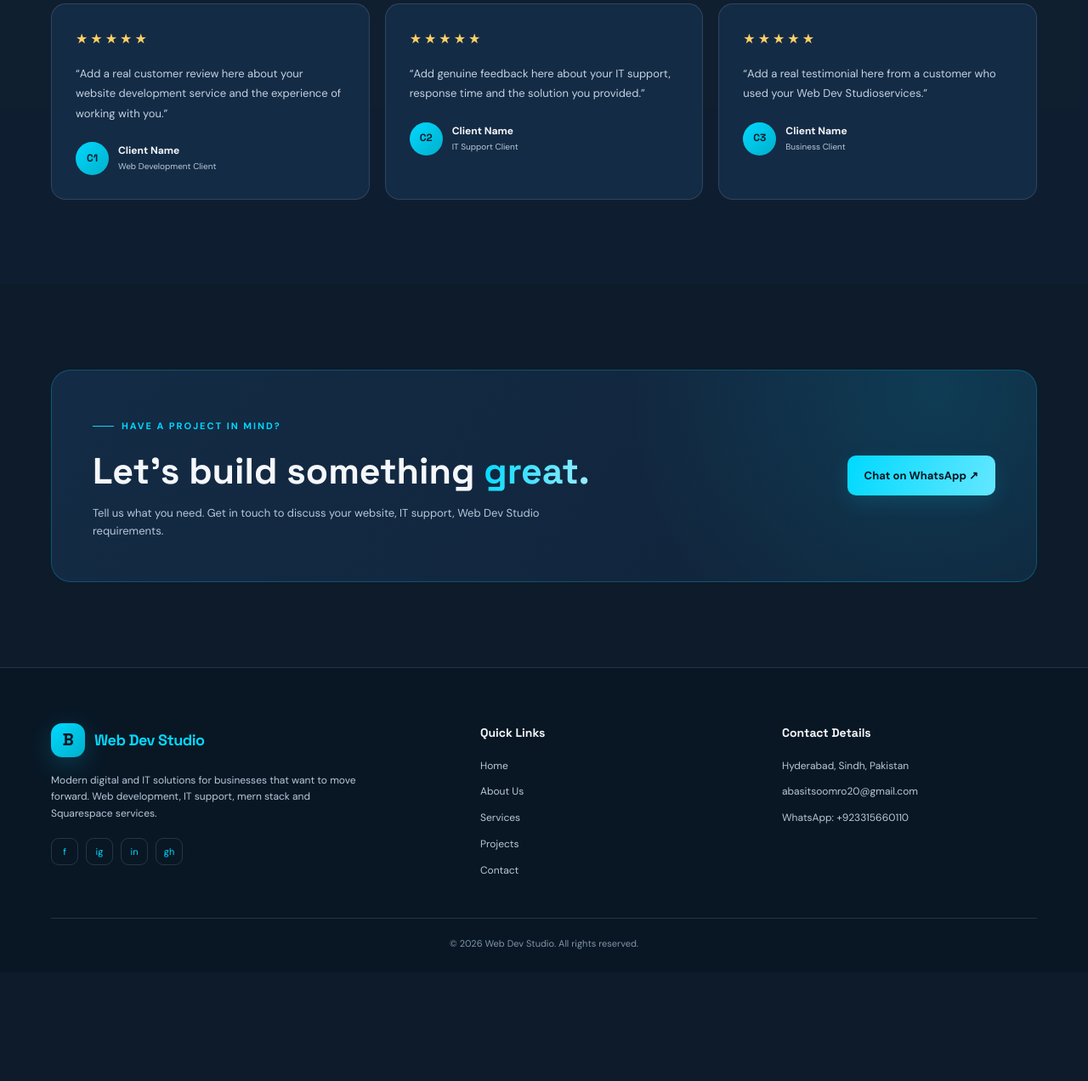
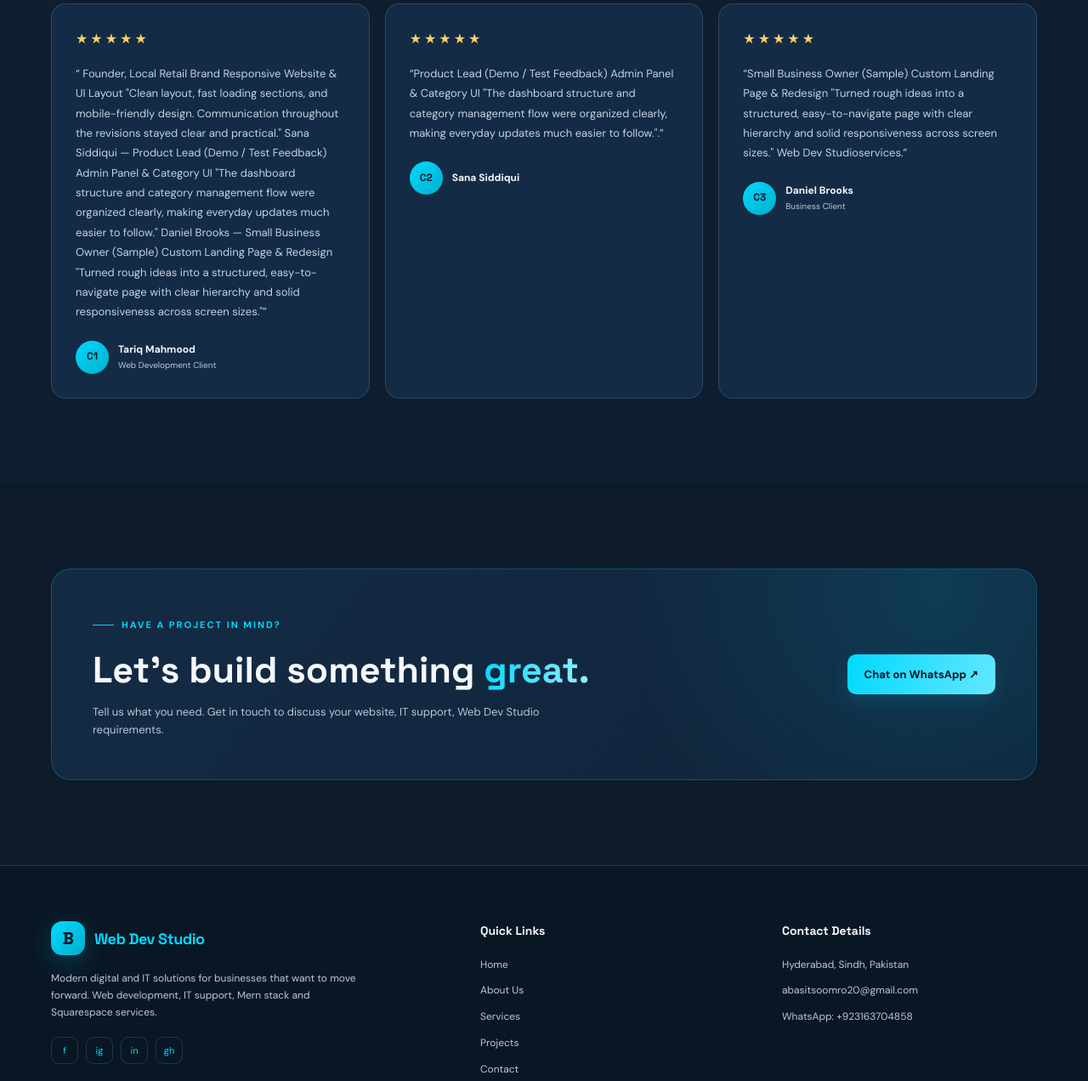
Before and after one commit to basitsoomroabdul/Web_Dev_Studio, a plain HTML site: page index.html in a window 1280 px wide. Shown: the part 3683-4955 px from the top of the page at 85% size. Before the commit the page ends 4827 px from the top, so only its background shows below. Drawn offline with Linux system fonts and the light colour scheme.

Commit message:
Add files via upload

```diff
--- a/index.html
+++ b/index.html
@@ -3,7 +3,7 @@
 <head>
   <meta charset="UTF-8">
   <meta name="viewport" content="width=device-width, initial-scale=1.0">
-  <meta name="description" content="Web Dev Studio provides web development, IT support, networking and CCTV solutions for modern businesses.">
+  <meta name="description" content="Web Dev Studio provides web development, IT ,solutions for Modern businesses.">
   <title>Web Dev Studio | Digital & IT Solutions</title>
   <link rel="preconnect" href="https://fonts.googleapis.com">
   <link rel="preconnect" href="https://fonts.gstatic.com" crossorigin>
@@ -220,9 +220,11 @@ footer h4{font-family:"Space Grotesk";font-size:14px;margin-bottom:18px}
       <div class="container">
         <div class="section-head reveal"><div class="eyebrow">Client feedback</div><h2>What clients <span class="gradient-text">say</span></h2><p>Use this section for genuine feedback from your customers.</p></div>
         <div class="testimonial-grid">
-          <article class="quote reveal"><div class="stars">★★★★★</div><p>“Add a real customer review here about your website development service and the experience of working with you.”</p><div class="client"><div class="avatar">C1</div><div><strong>Client Name</strong><small>Web Development Client</small></div></div></article>
-          <article class="quote reveal"><div class="stars">★★★★★</div><p>“Add genuine feedback here about your IT support, response time and the solution you provided.”</p><div class="client"><div class="avatar">C2</div><div><strong>Client Name</strong><small>IT Support Client</small></div></div></article>
-          <article class="quote reveal"><div class="stars">★★★★★</div><p>“Add a real testimonial here from a customer who used your Web Dev Studioservices.”</p><div class="client"><div class="avatar">C3</div><div><strong>Client Name</strong><small>Business Client</small></div></div></article>
+          <article class="quote reveal"><div class="stars">★★★★★</div><p>“ Founder, Local Retail Brand	Responsive Website & UI Layout	"Clean layout, fast loading sections, and mobile-friendly design. Communication throughout the revisions stayed clear and practical."
+Sana Siddiqui — Product Lead (Demo / Test Feedback)	Admin Panel & Category UI	"The dashboard structure and category management flow were organized clearly, making everyday updates much easier to follow."
+Daniel Brooks — Small Business Owner (Sample)	Custom Landing Page & Redesign	"Turned rough ideas into a structured, easy-to-navigate page with clear hierarchy and solid responsiveness across screen sizes."”</p><div class="client"><div class="avatar">C1</div><div><strong>Tariq Mahmood</strong><small>Web Development Client</small></div></div></article>
+          <article class="quote reveal"><div class="stars">★★★★★</div><p>“Product Lead (Demo / Test Feedback)	Admin Panel & Category UI	"The dashboard structure and category management flow were organized clearly, making everyday updates much easier to follow.".”</p><div class="client"><div class="avatar">C2</div><div><strong>Sana Siddiqui</strong><small></small></div></div></article>
+          <article class="quote reveal"><div class="stars">★★★★★</div><p>“Small Business Owner (Sample)	Custom Landing Page & Redesign	"Turned rough ideas into a structured, easy-to-navigate page with clear hierarchy and solid responsiveness across screen sizes." Web Dev Studioservices.”</p><div class="client"><div class="avatar">C3</div><div><strong>Daniel Brooks</strong><small>Business Client</small></div></div></article>
         </div>
       </div>
     </section>
@@ -237,9 +239,9 @@ footer h4{font-family:"Space Grotesk";font-size:14px;margin-bottom:18px}
   <footer>
     <div class="container">
       <div class="footer-grid">
-        <div class="footer-about"><a class="brand" href="#home"><span class="brand-mark">B</span><span> Web  <span> Dev Studio</span></span></a><p>Modern digital and IT solutions for businesses that want to move forward. Web development, IT support, mern stack and Squarespace services.</p><div class="socials"><a href="https://www.facebook.com/" aria-label="Facebook" target="_blank" rel="noopener">f</a><a href="https://www.instagram.com/" aria-label="Instagram" target="_blank" rel="noopener">ig</a><a href="https://www.linkedin.com/" aria-label="LinkedIn" target="_blank" rel="noopener">in</a><a href="https://github.com/" aria-label="GitHub" target="_blank" rel="noopener">gh</a></div></div>
+        <div class="footer-about"><a class="brand" href="#home"><span class="brand-mark">B</span><span> Web  <span> Dev Studio</span></span></a><p>Modern digital and IT solutions for businesses that want to move forward. Web development, IT support, Mern stack and Squarespace services.</p><div class="socials"><a href="https://www.facebook.com/" aria-label="Facebook" target="_blank" rel="noopener">f</a><a href="https://www.instagram.com/" aria-label="Instagram" target="_blank" rel="noopener">ig</a><a href="https://www.linkedin.com/" aria-label="LinkedIn" target="_blank" rel="noopener">in</a><a href="https://github.com/" aria-label="GitHub" target="_blank" rel="noopener">gh</a></div></div>
         <div><h4>Quick Links</h4><div class="footer-links"><a href="#home">Home</a><a href="#about">About Us</a><a href="#services">Services</a><a href="#projects">Projects</a><a href="#contact">Contact</a></div></div>
-        <div><h4>Contact Details</h4><div class="footer-links"><span>Hyderabad, Sindh, Pakistan</span><a href="mailto:abasitsoomro20@gmail.com">abasitsoomro20@gmail.com</a><a href="https://wa.me/923315660110" target="_blank" rel="noopener">WhatsApp: +923315660110</a></div></div>
+        <div><h4>Contact Details</h4><div class="footer-links"><span>Hyderabad, Sindh, Pakistan</span><a href="mailto:abasitsoomro20@gmail.com">abasitsoomro20@gmail.com</a><a href="https://wa.me/92316 3704858" target="_blank" rel="noopener">WhatsApp: +923163704858</a></div></div>
       </div>
       <div class="copyright2026">© <span id="year"></span> Web Dev Studio. All rights reserved.</div>
     </div>
```
